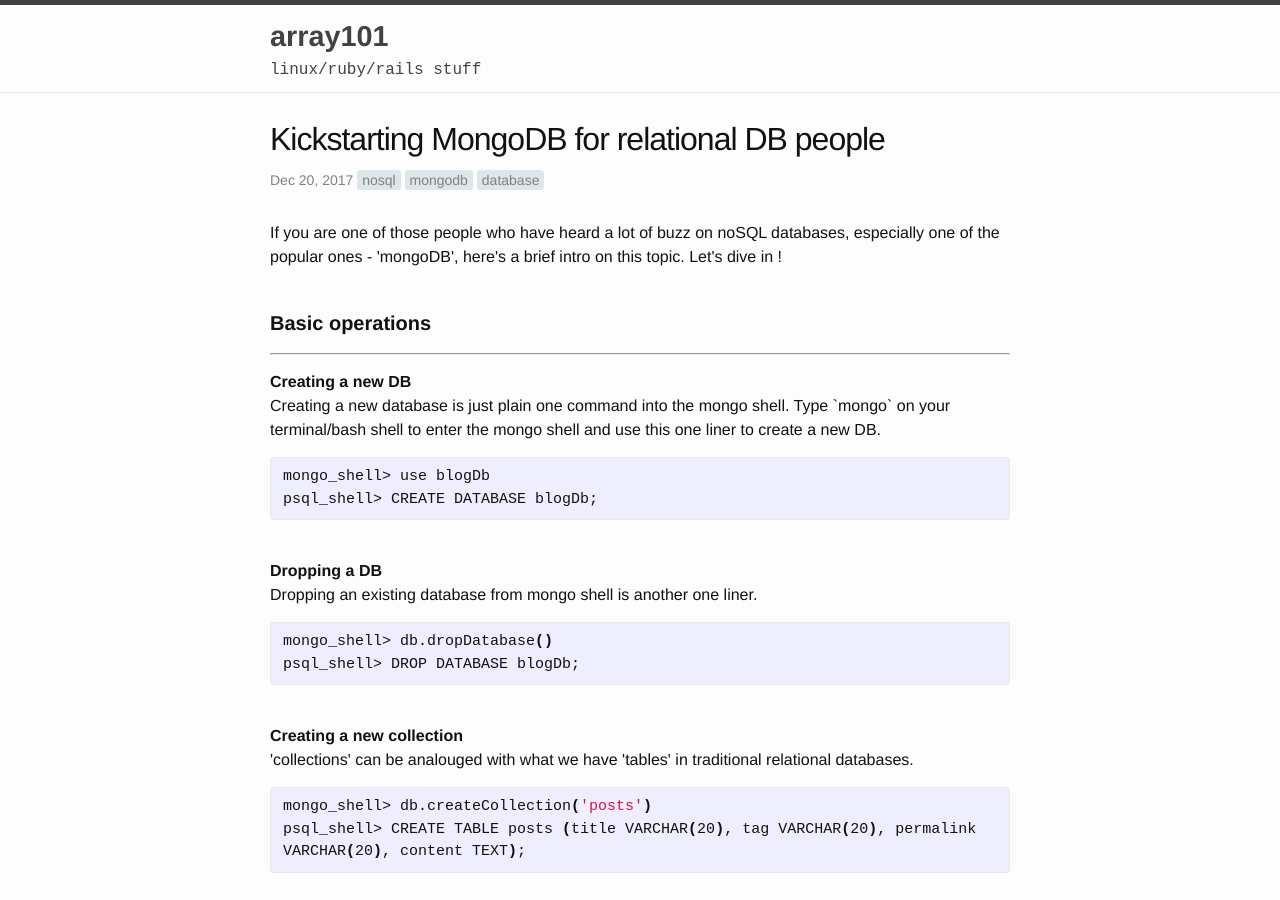
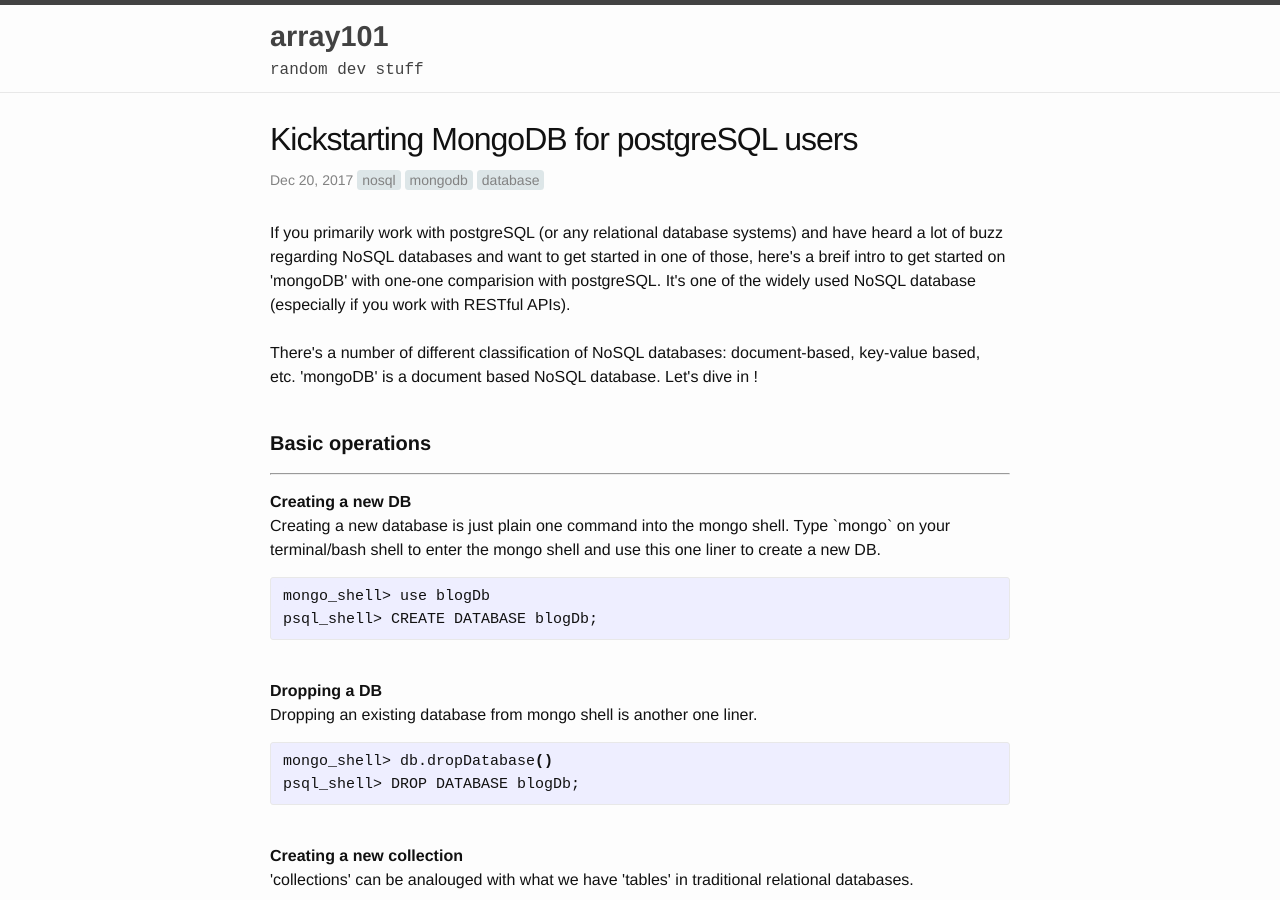
Before and after one commit to sa77/sa77.github.io, a Jekyll site: the page built from _posts/2017-12-20-mongodb-basics-for-relational-db-people.html, in a window 1280 px wide and 900 px high. Built offline with Jekyll 4.4.1, drawn with Linux system fonts in a browser that asks for light colours; nearby versions of some CDN libraries; Markdown is read by kramdown in place of the engine named in the settings; comment, search, counter and statistics services are not loaded.

```diff
--- a/_config.yml
+++ b/_config.yml
@@ -1,7 +1,7 @@
 # Site settings
 title: array101
 email: hello@array101.com
-description: linux/ruby/rails stuff
+description: random dev stuff
 permalink: /blog/:year/:title.html
 baseurl: "" # the subpath of your site, e.g. /blog/
 url: "http://array101.github.com" # the base hostname & protocol for your site
--- a/_posts/2017-03-28-getting-started-with-react-for-rails-people.html
+++ b/_posts/2017-03-28-getting-started-with-react-for-rails-people.html
@@ -1,6 +1,6 @@
 ---
 layout: post
-heading:  "ReactJS: up and running for rails people"
+heading:  "ReactJS: up and running for rails users"
 categories: "blog"
 tags: ["reactJS", "rails", "frontend"]
 published: false
--- a/_posts/2017-12-20-mongodb-basics-for-relational-db-people.html
+++ b/_posts/2017-12-20-mongodb-basics-for-relational-db-people.html
@@ -1,13 +1,20 @@
 ---
 layout: post
-heading:  "Kickstarting MongoDB for relational DB people"
+heading:  "Kickstarting MongoDB for postgreSQL users"
 categories: "blog"
 tags: ["nosql", "mongodb", "database"]
 published: true
 ---
 
 <p>
-  If you are one of those people who have heard a lot of buzz on noSQL databases, especially one of the popular ones - 'mongoDB', here's a brief intro on this topic. Let's dive in !
+  If you primarily work with postgreSQL (or any relational database systems) and have heard a lot of buzz regarding NoSQL databases and want to get started in one of those, here's a breif intro to get started on 'mongoDB' with one-one comparision with postgreSQL. It's one of the widely used NoSQL database (especially if you work with RESTful APIs).
+<br/>
+<br/>
+  There's a number of different classification of NoSQL databases: document-based, key-value based, etc.
+
+  'mongoDB' is a document based NoSQL database.
+
+  Let's dive in !
 </p>
 <br/>
 <h4><b>Basic operations</b></h4>
```
Also changed, not shown: _posts/2018-12-01-handy-find-command-tricks-for-NIX-terminal-users.html (added, +83 -0 lines).
